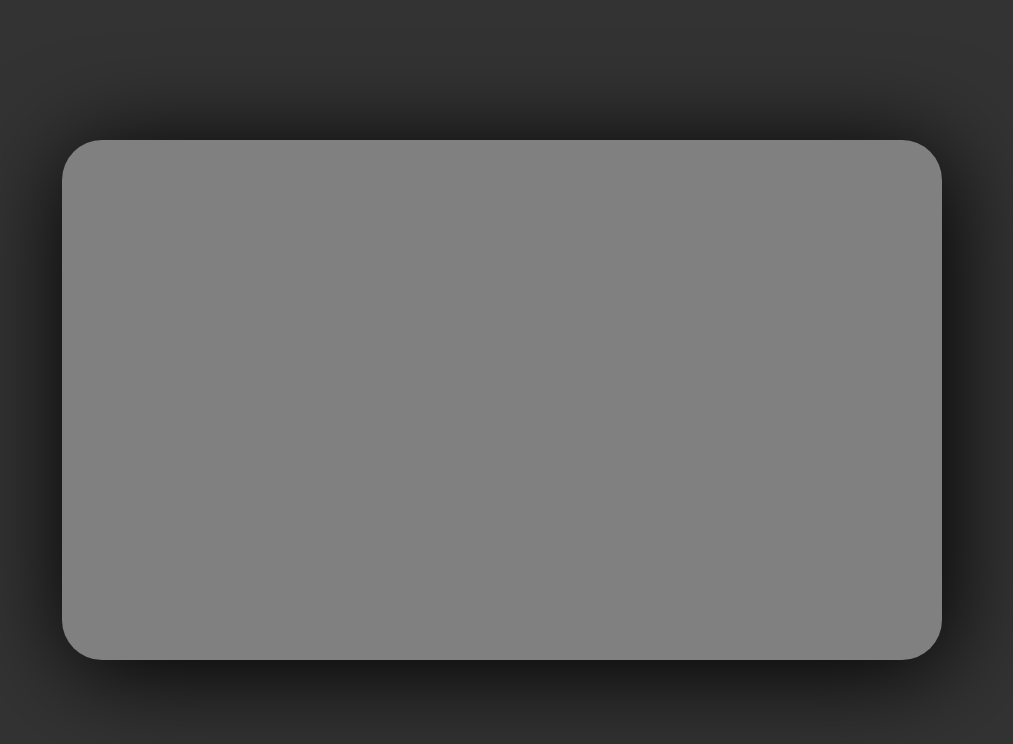
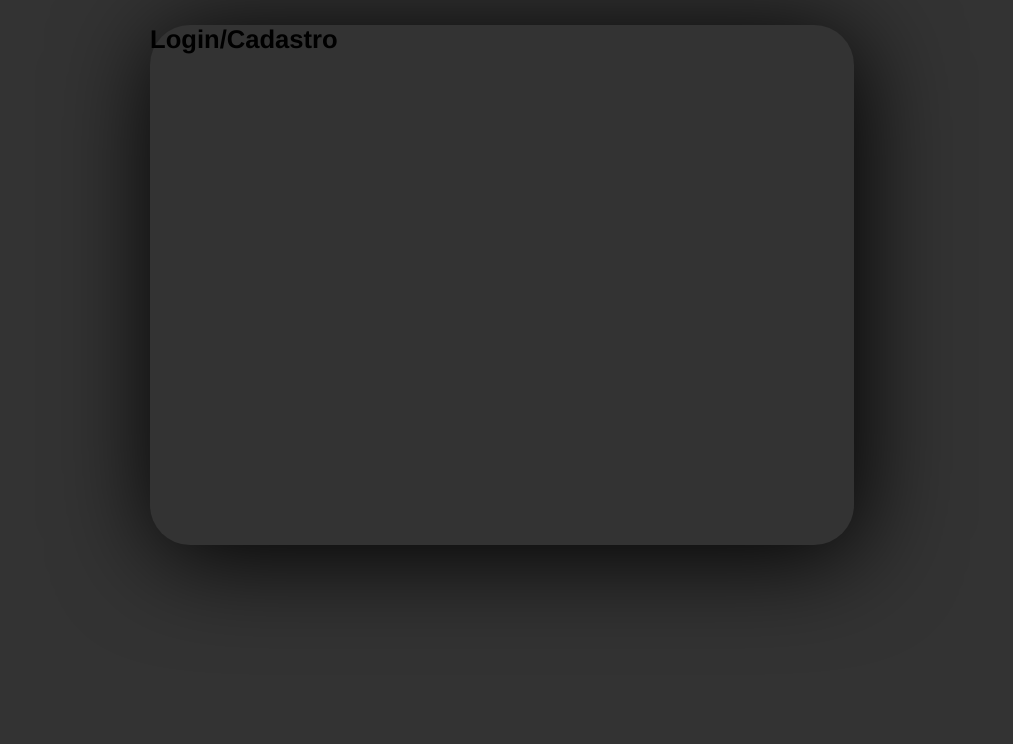
Before and after one commit to keven157751/Ignite_Timer, a React (Vite) app: page / in a window 1280 px wide. Shown: the top 744 px of the page, without its empty margins (138-1151 px from the left). Built offline with nearby package versions, Linux system fonts and the light colour scheme.

Commit message:
Feature: Creating a style pattern

```diff
--- a/src/App.tsx
+++ b/src/App.tsx
@@ -1,6 +1,6 @@
 import { ThemeProvider } from 'styled-components';
 import { darkTheme, lightTheme } from './assets/components/styles/themes/default.ts';
-import { GlobalStyles, Wrapper } from './assets/components/styles/GlobalStyle.tsx';
+import { GlobalStyles } from './assets/components/styles/GlobalStyle.tsx';
 import { useState } from 'react';
 import { LoginContainer } from './assets/pages/Login/Login.styles.ts';
 
@@ -14,12 +14,11 @@ const App: React.FC = () => {
 
   return (
     <>
-    <ThemeProvider theme={isDarkTheme ? darkTheme : lightTheme}>
-      <GlobalStyles />
-        <Wrapper>
-        <LoginContainer>
-        </LoginContainer>
-        </Wrapper>
+      <ThemeProvider theme={isDarkTheme ? darkTheme : lightTheme}>
+          <LoginContainer>
+            <h1>Login/Cadastro</h1>
+          </LoginContainer>
+        <GlobalStyles />
       </ThemeProvider>
     </>
   )
--- a/src/assets/components/InputText/InputText.tsx
+++ b/src/assets/components/InputText/InputText.tsx
@@ -0,0 +1,5 @@
+import { InputContainer } from "./InputText.styles"
+
+export function Input() {
+    return <InputContainer></InputContainer>
+}
--- a/src/assets/components/styles/GlobalStyle.tsx
+++ b/src/assets/components/styles/GlobalStyle.tsx
@@ -1,18 +1,31 @@
-import styled, { createGlobalStyle } from 'styled-components';
+import { createGlobalStyle } from 'styled-components';
+
+import { theme } from './themes/theme';
 
 export const GlobalStyles = createGlobalStyle`
+  * {
+    /* margin: 0;
+    padding: 0; */
+    box-sizing: border-box;
+    /* /* outline: none; */
+  }
+
+  html {
+    font-size: ${theme.font.sizes.xxxxsmall};
+  }
+
   body {
-    margin: 0;
-    padding: 0;
-    background-color: ${(props) => props.theme.backgroundColor};
-    font-family: 'Arial', sans-serif;
+    background-color: ${theme.colors.background_color_main};
+    display: flex;
+    align-items: center;
+    justify-content: center;
+  }
+
+  body, input, textarea, button {
+    font-family: 'Helvetica Neue', sans-serif;;
+  }
+
+  button {
+    cursor: pointer;
   }
 `;
-
-export const Wrapper = styled.div`
-  background-color: ${(props) => props.theme.backgroundColor};
-  height: 100vh;
-  display: flex;
-  justify-content: center;
-  align-items: center;
-`;
--- a/src/assets/components/styles/themes/default.ts
+++ b/src/assets/components/styles/themes/default.ts
@@ -1,7 +1,7 @@
 export const lightTheme = {
-    backgroundColor: '#333333',
-  };
+  backgroundColor: '#333333',
+};
 
 export const darkTheme = {
-backgroundColor: '#333333',
+  backgroundColor: '#333333',
 };
--- /dev/null
+++ b/src/assets/components/styles/themes/theme.ts
@@ -0,0 +1,55 @@
+export const theme = {
+  border: {
+    radius: '5vh'
+  },
+
+  box: {
+    shadow: '5px 10px 100px'
+  },
+
+  font: {
+    family: "Montserrat, -apple-system, BlinkMacSystemFont, 'Sagoe UI', Roboto, Oxygen, Ubuntu, Canterell, 'Open Sans', 'Helvitica Neue', sans-serif",
+    light: 300,
+    normal: 400,
+    bold: 600,
+    sizes: {
+      xxxxsmall: '0.8rem',
+      xxxsmall: '1.2rem',
+      xxsmall: '1.4rem',
+      xsmall: '1.6rem',
+      small: '2rem',
+      medium: '2.4rem',
+      large: '3.2rem',
+      xlarge: '4rem',
+      xxlarge: '4.8rem',
+      xxxlarge: '5.6rem',
+      huge: '6.4rem'
+    }
+  },
+
+  colors: {
+    neutral_100: '#FFFFFF',
+    neutral_200: '#f7f7f7',
+    neutral_300: '#FCFCFC',
+    neutral_400: '#fHfHfH',
+
+    yellow_100: '',
+    yellow_200: '',
+    yellow_300: '',
+    yellow_400: '',
+
+    gren_100: '',
+    gren_200: '',
+    gren_300: '',
+    gren_400: '',
+
+    blue_100: '',
+    blue_200: '',
+    blue_300: '',
+    blue_400: '',
+
+    background_color_main: '#333333',
+    background_color_mainDark: '#333333',
+
+  },
+}
--- a/src/assets/pages/Login/Login.styles.ts
+++ b/src/assets/pages/Login/Login.styles.ts
@@ -1,9 +1,10 @@
 import styled from 'styled-components';
+import { theme } from '../../components/styles/themes/theme';
 
 export const LoginContainer = styled.div`
-    background-color: #808080;
+    background-color: ${theme.colors.neutral_400};
     height: 65vh;
     width: 55rem;
-    border-radius: 5vh;
-    box-shadow: 5px 10px 100px;
+    border-radius: ${theme.border.radius};
+    box-shadow: ${theme.box.shadow};
 `
```
Also changed, not shown: src/assets/components/InputText/InputText.styles.ts (+10 -0 lines).
